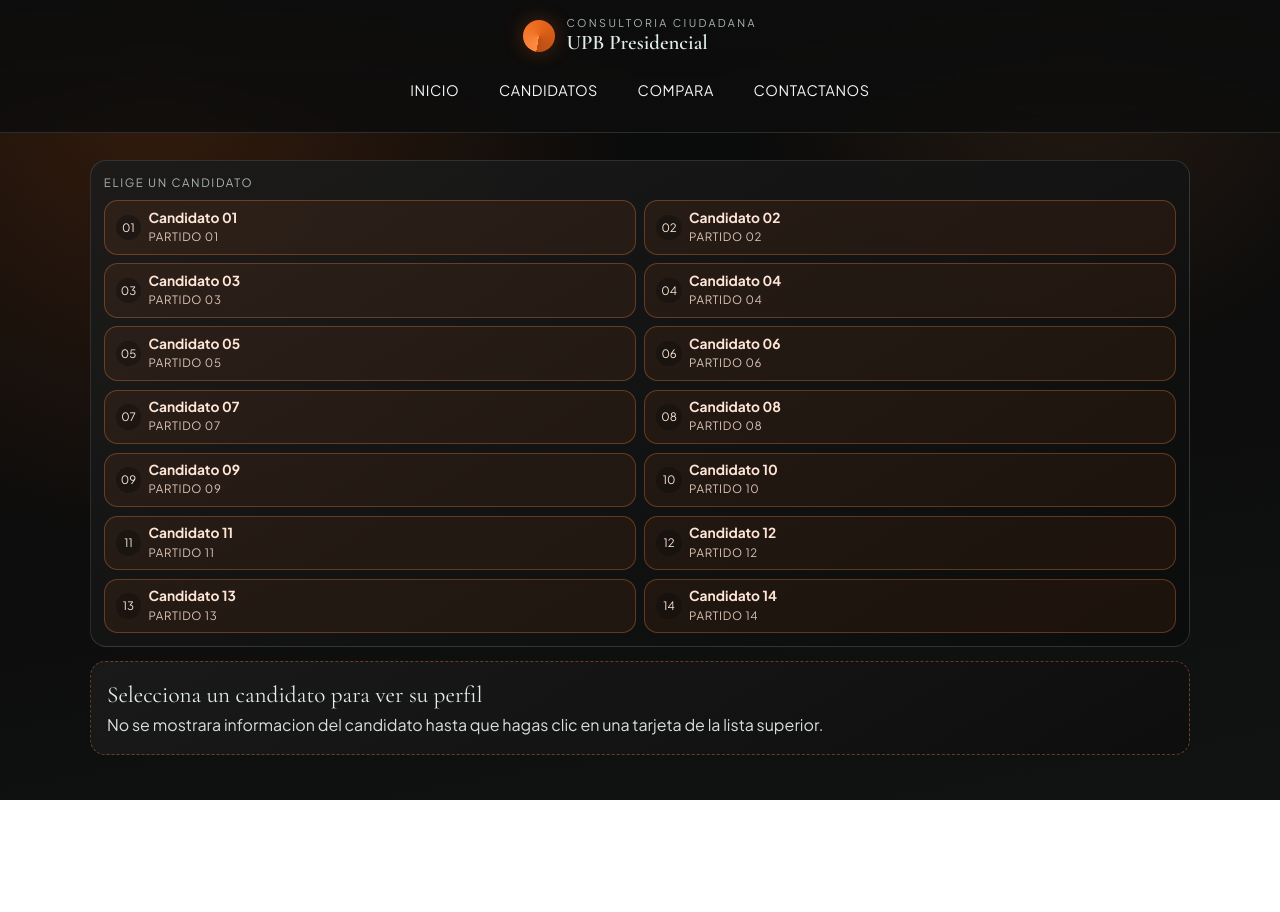
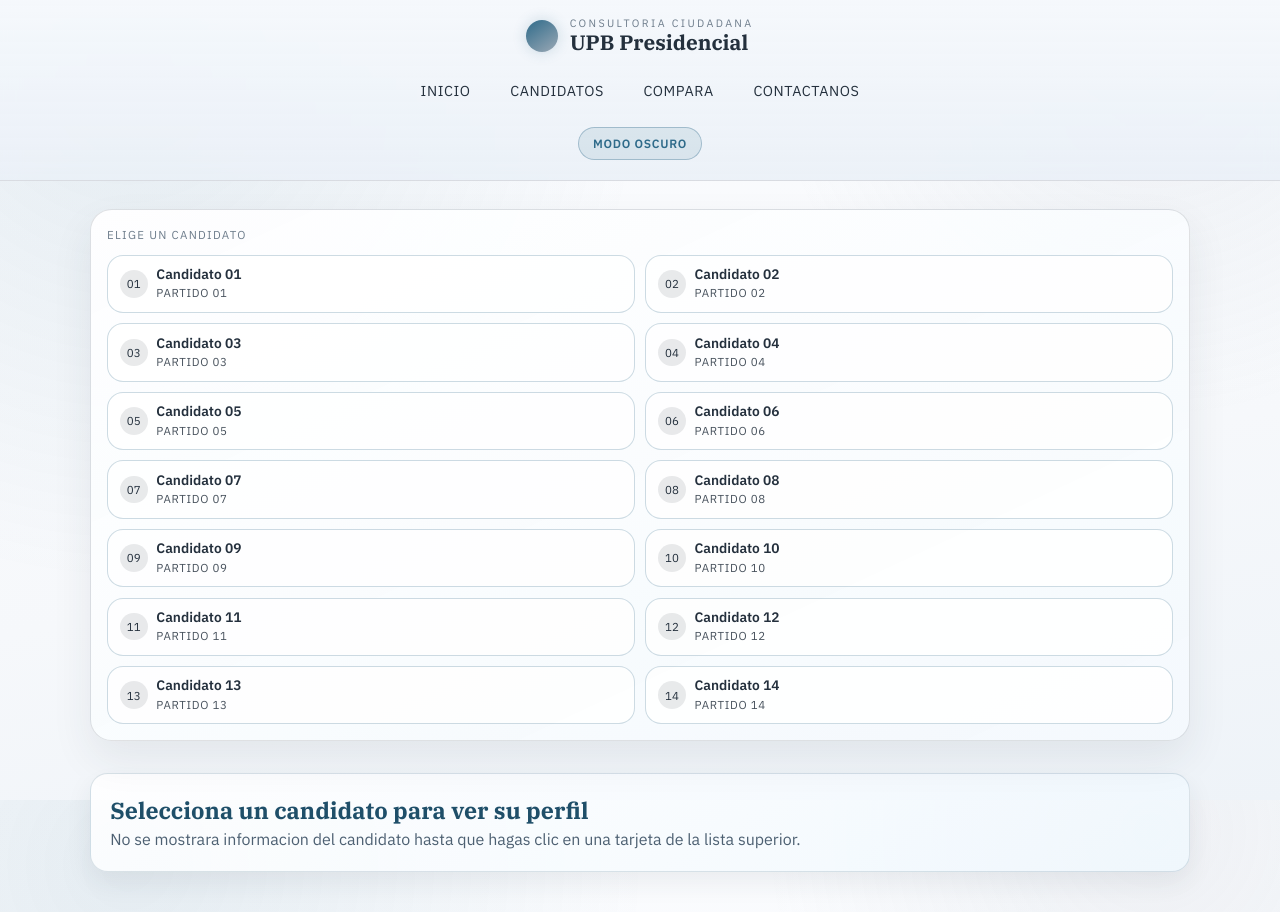
Before and after one commit to mlopezdev/presidencial2026, a Next.js app: page /candidatos in a window 1280 px wide. Before the commit the page ends 800 px from the top, so only its background shows below. Built offline with nearby package versions, Linux system fonts and the light colour scheme.

Commit message:
feat: actualiza identidad visual y tema

```diff
--- a/src/app/globals.css
+++ b/src/app/globals.css
@@ -1,20 +1,22 @@
 @import "tailwindcss";
 
 :root {
-  --carbon-deep: #0d0d0d;
-  --carbon-mid: #1c1c1c;
-  --civic-orange: #e8651a;
-  --orange-soft: #ff8c42;
-  --editorial-ivory: #e0ede8;
-  --text-main: #f3f6f4;
-  --text-muted: #a9b4af;
-  --line-soft: rgba(224, 237, 232, 0.14);
+  --ink: #24303d;
+  --electric: #2f6b8a;
+  --gold: #9aa8b5;
+  --crimson: #5b7f95;
+  --mist: #f6f8fb;
+  --surface: #ffffff;
+  --surface-strong: #ffffff;
+  --text-main: var(--ink);
+  --text-muted: #6e7d8c;
+  --line-soft: rgba(36, 48, 61, 0.14);
 }
 
 @theme inline {
-  --color-background: var(--carbon-deep);
+  --color-background: var(--mist);
   --color-foreground: var(--text-main);
-  --font-sans: var(--font-ui);
+  --font-sans: var(--font-body);
 }
 
 * {
@@ -25,11 +27,12 @@ body {
   margin: 0;
   min-height: 100vh;
   color: var(--text-main);
-  font-family: var(--font-ui), sans-serif;
+  font-family: var(--font-body), sans-serif;
+  font-weight: 400;
   background:
-    radial-gradient(circle at 12% 8%, rgba(232, 101, 26, 0.2) 0%, transparent 36%),
-    radial-gradient(circle at 84% 4%, rgba(255, 140, 66, 0.12) 0%, transparent 26%),
-    linear-gradient(170deg, #080909 0%, var(--carbon-deep) 60%, #111313 100%);
+    radial-gradient(circle at 10% 8%, rgba(47, 107, 138, 0.11) 0%, transparent 38%),
+    radial-gradient(circle at 90% 4%, rgba(154, 168, 181, 0.12) 0%, transparent 28%),
+    linear-gradient(170deg, #fcfdff 0%, var(--mist) 62%, #eef3f8 100%);
 }
 
 a {
@@ -47,7 +50,7 @@ a {
   gap: 1rem;
   padding: 1.1rem 1.2rem 1.3rem;
   border-bottom: 1px solid var(--line-soft);
-  background: linear-gradient(to bottom, rgba(13, 13, 13, 0.97), rgba(13, 13, 13, 0.86));
+  background: linear-gradient(to bottom, rgba(245, 248, 252, 0.97), rgba(234, 240, 247, 0.91));
   backdrop-filter: blur(10px);
 }
 
@@ -61,8 +64,8 @@ a {
   width: 2rem;
   height: 2rem;
   border-radius: 999px;
-  background: conic-gradient(from 190deg, var(--orange-soft), var(--civic-orange), #b84d13);
-  box-shadow: 0 0 20px rgba(232, 101, 26, 0.3);
+  background: linear-gradient(145deg, var(--electric), var(--gold));
+  box-shadow: 0 0 14px rgba(47, 107, 138, 0.22);
 }
 
 .brand-copy {
@@ -79,10 +82,11 @@ a {
 
 .brand-name {
   margin: 0.32rem 0 0;
-  font-family: var(--font-editorial), serif;
+  font-family: var(--font-display), sans-serif;
   font-size: 1.3rem;
-  font-weight: 600;
-  color: var(--editorial-ivory);
+  font-weight: 800;
+  color: var(--ink);
+  text-transform: none;
 }
 
 .main-nav {
@@ -97,6 +101,7 @@ a {
   padding: 0.55rem 0.95rem;
   border-radius: 999px;
   border: 1px solid transparent;
+  color: var(--ink);
   font-size: 0.9rem;
   letter-spacing: 0.04em;
   text-transform: uppercase;
@@ -104,9 +109,29 @@ a {
 }
 
 .main-nav a:hover {
-  border-color: rgba(255, 140, 66, 0.5);
-  background: rgba(232, 101, 26, 0.15);
+  border-color: rgba(47, 107, 138, 0.28);
+  background: rgba(47, 107, 138, 0.09);
+  color: var(--electric);
   transform: translateY(-1px);
+}
+
+.theme-toggle {
+  border-radius: 999px;
+  border: 1px solid rgba(47, 107, 138, 0.34);
+  background: rgba(47, 107, 138, 0.1);
+  color: var(--electric);
+  padding: 0.38rem 0.9rem;
+  font-size: 0.75rem;
+  font-weight: 600;
+  letter-spacing: 0.06em;
+  text-transform: uppercase;
+  cursor: pointer;
+  transition: all 180ms ease;
+}
+
+.theme-toggle:hover {
+  transform: translateY(-1px);
+  background: rgba(47, 107, 138, 0.16);
 }
 
 .site-main {
@@ -129,9 +154,9 @@ a {
   width: min(740px, 100%);
   border-radius: 1.2rem;
   border: 1px solid var(--line-soft);
-  background: linear-gradient(150deg, rgba(28, 28, 28, 0.96), rgba(12, 13, 13, 0.94));
+  background: linear-gradient(150deg, rgba(255, 255, 255, 0.99), rgba(245, 249, 253, 0.96));
   padding: 2rem;
-  box-shadow: 0 24px 60px rgba(0, 0, 0, 0.36);
+  box-shadow: 0 24px 60px rgba(13, 13, 20, 0.1);
   animation: rise-in 420ms ease-out both;
 }
 
@@ -139,22 +164,24 @@ a {
   margin: 0 0 0.65rem;
   font-size: 0.72rem;
   letter-spacing: 0.22em;
-  color: var(--orange-soft);
+  color: var(--electric);
   text-transform: uppercase;
 }
 
 .home-card h2,
 .placeholder-card h2 {
   margin: 0;
-  color: var(--editorial-ivory);
-  font-family: var(--font-editorial), serif;
+  color: #1f4f69;
+  font-family: var(--font-display), serif;
   font-size: clamp(1.8rem, 3vw, 2.5rem);
+  font-weight: 700;
+  text-transform: none;
 }
 
 .home-card p,
 .placeholder-card p {
   margin: 1rem 0 0;
-  color: #cfd8d4;
+  color: #516272;
   font-size: 1.07rem;
   line-height: 1.6;
 }
@@ -163,11 +190,11 @@ a {
   display: inline-flex;
   margin-top: 1.25rem;
   border-radius: 999px;
-  background: linear-gradient(160deg, var(--orange-soft), var(--civic-orange));
+  background: linear-gradient(150deg, var(--electric), var(--crimson));
   padding: 0.62rem 1.3rem;
-  color: #1c1008;
+  color: #f7f5ef;
   font-weight: 700;
-  box-shadow: 0 8px 24px rgba(232, 101, 26, 0.35);
+  box-shadow: 0 8px 24px rgba(47, 107, 138, 0.28);
   transition: transform 180ms ease;
 }
 
@@ -176,15 +203,19 @@ a {
 }
 
 .candidate-page {
+  display: grid;
+  gap: 1rem;
   animation: rise-in 420ms ease-out both;
 }
 
 .candidate-selector {
-  margin-bottom: 0.9rem;
+  margin-bottom: 0.2rem;
   border: 1px solid var(--line-soft);
-  border-radius: 1rem;
-  background: linear-gradient(150deg, rgba(28, 28, 28, 0.94), rgba(11, 12, 12, 0.94));
-  padding: 0.8rem;
+  border-radius: 1.35rem;
+  background: linear-gradient(155deg, rgba(255, 255, 255, 0.92), rgba(244, 249, 253, 0.9));
+  padding: 1rem;
+  backdrop-filter: blur(16px);
+  box-shadow: 0 18px 42px rgba(36, 48, 61, 0.08);
 }
 
 .selector-head {
@@ -192,23 +223,23 @@ a {
   align-items: center;
   justify-content: space-between;
   gap: 0.6rem;
-  margin-bottom: 0.55rem;
+  margin-bottom: 0.75rem;
 }
 
 .selector-label {
   margin: 0;
   text-transform: uppercase;
-  letter-spacing: 0.14em;
+  letter-spacing: 0.11em;
   color: var(--text-muted);
   font-size: 0.72rem;
 }
 
 .selector-reset {
   border-radius: 999px;
-  border: 1px solid rgba(255, 140, 66, 0.45);
-  background: rgba(232, 101, 26, 0.12);
-  color: #f7c7aa;
-  padding: 0.33rem 0.68rem;
+  border: 1px solid rgba(47, 107, 138, 0.28);
+  background: rgba(47, 107, 138, 0.08);
+  color: var(--electric);
+  padding: 0.42rem 0.82rem;
   font-size: 0.74rem;
   text-transform: uppercase;
   letter-spacing: 0.06em;
@@ -218,19 +249,19 @@ a {
 .selector-list {
   display: grid;
   grid-template-columns: repeat(2, minmax(0, 1fr));
-  gap: 0.55rem;
+  gap: 0.65rem;
 }
 
 .picker-chip {
   display: grid;
   grid-template-columns: auto 1fr;
   align-items: center;
-  gap: 0.45rem;
-  border: 1px solid rgba(255, 140, 66, 0.3);
-  border-radius: 0.85rem;
-  background: rgba(232, 101, 26, 0.08);
-  color: #fee5d6;
-  padding: 0.52rem 0.68rem;
+  gap: 0.55rem;
+  border: 1px solid rgba(47, 107, 138, 0.24);
+  border-radius: 1rem;
+  background: rgba(255, 255, 255, 0.84);
+  color: var(--ink);
+  padding: 0.64rem 0.75rem;
   font-size: 0.82rem;
   transition: all 180ms ease;
   cursor: pointer;
@@ -239,26 +270,28 @@ a {
 }
 
 .picker-chip:hover {
-  transform: translateY(-1px);
-  background: rgba(232, 101, 26, 0.2);
+  transform: translateY(-2px);
+  border-color: rgba(47, 107, 138, 0.38);
+  background: rgba(255, 255, 255, 0.96);
+  box-shadow: 0 10px 22px rgba(47, 107, 138, 0.12);
 }
 
 .picker-chip.is-picked {
-  border-color: rgba(255, 140, 66, 0.95);
-  background: linear-gradient(160deg, var(--orange-soft), var(--civic-orange));
-  color: #261107;
+  border-color: rgba(47, 107, 138, 0.9);
+  background: linear-gradient(160deg, rgba(47, 107, 138, 0.95), rgba(91, 127, 149, 0.92));
+  color: #f7fbff;
   font-weight: 700;
-  box-shadow: 0 6px 18px rgba(232, 101, 26, 0.3);
+  box-shadow: 0 10px 24px rgba(47, 107, 138, 0.24);
 }
 
 .chip-number {
   display: inline-flex;
   align-items: center;
   justify-content: center;
-  width: 1.6rem;
-  height: 1.6rem;
+  width: 1.72rem;
+  height: 1.72rem;
   border-radius: 999px;
-  background: rgba(13, 13, 13, 0.4);
+  background: rgba(36, 48, 61, 0.1);
   font-size: 0.72rem;
 }
 
@@ -282,87 +315,109 @@ a {
 
 .profile-shell {
   border: 1px solid var(--line-soft);
-  border-radius: 1.2rem;
+  border-radius: 1.5rem;
   overflow: hidden;
-  background: linear-gradient(160deg, #131414 0%, #0d0d0d 100%);
-  box-shadow: 0 24px 56px rgba(0, 0, 0, 0.42);
+  background: linear-gradient(165deg, #ffffff 0%, #f3f8fc 100%);
+  box-shadow: 0 28px 64px rgba(13, 13, 20, 0.12);
 }
 
 .party-banner {
-  min-height: 220px;
-  padding: 1.2rem;
+  position: relative;
+  min-height: 180px;
+  padding: 1.1rem;
   background:
-    linear-gradient(145deg, rgba(255, 140, 66, 0.4), rgba(232, 101, 26, 0.18)),
-    repeating-linear-gradient(-40deg, rgba(224, 237, 232, 0.08) 0 12px, transparent 12px 24px),
-    #1f130d;
+    linear-gradient(140deg, rgba(61, 132, 167, 0.85), rgba(103, 149, 176, 0.7)),
+    linear-gradient(10deg, rgba(15, 44, 63, 0.25), rgba(15, 44, 63, 0));
   display: flex;
   align-items: flex-start;
 }
 
+.party-banner::after {
+  content: "";
+  position: absolute;
+  right: -70px;
+  top: -56px;
+  width: 200px;
+  height: 200px;
+  border-radius: 999px;
+  background: radial-gradient(circle, rgba(255, 255, 255, 0.38), rgba(255, 255, 255, 0));
+}
+
 .party-pill {
+  position: relative;
+  z-index: 1;
   border-radius: 999px;
-  border: 1px solid rgba(224, 237, 232, 0.35);
-  background: rgba(13, 13, 13, 0.6);
-  padding: 0.4rem 0.8rem;
+  border: 1px solid rgba(255, 255, 255, 0.5);
+  background: rgba(15, 44, 63, 0.28);
+  padding: 0.42rem 0.84rem;
   font-size: 0.76rem;
-  letter-spacing: 0.13em;
+  letter-spacing: 0.11em;
+  color: #eff8ff;
   text-transform: uppercase;
 }
 
 .candidate-head {
   display: flex;
   align-items: end;
-  gap: 1.2rem;
-  padding: 0 1.3rem 1.3rem;
-  transform: translateY(-44px);
-  margin-bottom: -44px;
+  gap: 1rem;
+  padding: 0 1.3rem 1.15rem;
+  transform: translateY(-30px);
+  margin-bottom: -30px;
 }
 
 .candidate-avatar {
-  width: 122px;
-  height: 122px;
+  width: 112px;
+  height: 112px;
   flex: 0 0 auto;
   border-radius: 999px;
-  border: 4px solid #111;
+  border: 4px solid #ffffff;
   background:
-    radial-gradient(circle at 30% 20%, rgba(255, 140, 66, 0.8), rgba(232, 101, 26, 0.42) 48%, #1e1e1e 80%),
-    #111;
+    radial-gradient(circle at 28% 20%, rgba(196, 220, 237, 0.92), rgba(86, 133, 161, 0.5) 48%, #3b6782 80%),
+    #30576f;
+  box-shadow: 0 16px 32px rgba(40, 86, 111, 0.25);
 }
 
 .candidate-meta h2 {
   margin: 0;
-  font-family: var(--font-editorial), serif;
-  font-size: clamp(1.9rem, 4vw, 2.7rem);
+  font-family: var(--font-display), serif;
+  font-size: clamp(1.7rem, 4vw, 2.45rem);
   line-height: 1;
-  color: var(--editorial-ivory);
+  color: var(--ink);
+  font-weight: 700;
+  text-transform: none;
 }
 
 .candidate-meta p {
-  margin: 0.55rem 0 0;
+  margin: 0.48rem 0 0;
   color: var(--text-muted);
-  text-transform: uppercase;
-  letter-spacing: 0.08em;
-  font-size: 0.78rem;
+  text-transform: none;
+  letter-spacing: 0.02em;
+  font-size: 0.86rem;
 }
 
 .candidate-nav {
-  display: grid;
-  grid-template-columns: repeat(5, minmax(0, 1fr));
-  gap: 0.5rem;
-  padding: 0 1.1rem 1rem;
+  display: flex;
+  flex-wrap: wrap;
+  gap: 0.45rem;
+  margin: 0 1.1rem 1rem;
+  padding: 0.42rem;
+  border: 1px solid rgba(47, 107, 138, 0.16);
+  border-radius: 1rem;
+  background: rgba(47, 107, 138, 0.06);
 }
 
 .candidate-nav a,
 .candidate-nav button {
   text-align: center;
-  border-radius: 0.75rem;
-  border: 1px solid rgba(255, 140, 66, 0.33);
-  background: rgba(255, 140, 66, 0.08);
-  padding: 0.62rem 0.4rem;
-  color: #fee5d6;
-  font-size: 0.78rem;
-  text-transform: uppercase;
-  letter-spacing: 0.05em;
+  flex: 1 1 130px;
+  border-radius: 999px;
+  border: 1px solid rgba(47, 107, 138, 0.24);
+  background: rgba(255, 255, 255, 0.75);
+  padding: 0.58rem 0.66rem;
+  color: var(--ink);
+  font-size: 0.8rem;
+  text-transform: none;
+  letter-spacing: 0.01em;
   transition: all 180ms ease;
   font-family: inherit;
   cursor: pointer;
@@ -370,35 +425,38 @@ a {
 
 .candidate-nav a:hover,
 .candidate-nav button:hover {
-  background: rgba(232, 101, 26, 0.2);
+  background: rgba(255, 255, 255, 0.98);
+  border-color: rgba(47, 107, 138, 0.42);
   transform: translateY(-2px);
 }
 
 .candidate-nav .is-active {
-  background: linear-gradient(160deg, var(--orange-soft), var(--civic-orange));
-  color: #251209;
+  background: linear-gradient(160deg, rgba(47, 107, 138, 0.96), rgba(91, 127, 149, 0.92));
+  color: #f4fbff;
   font-weight: 700;
-  border-color: rgba(255, 140, 66, 0.95);
-  box-shadow: 0 8px 24px rgba(232, 101, 26, 0.28);
+  border-color: rgba(47, 107, 138, 0.9);
+  box-shadow: 0 10px 24px rgba(47, 107, 138, 0.2);
 }
 
 .candidate-content {
   display: grid;
-  gap: 0.9rem;
-  padding: 0 1.1rem 1.3rem;
+  gap: 1rem;
+  padding: 0 1.1rem 1.2rem;
 }
 
 .candidate-panel {
-  border-radius: 0.95rem;
+  border-radius: 1.1rem;
   border: 1px solid var(--line-soft);
-  background: linear-gradient(150deg, rgba(28, 28, 28, 0.88), rgba(14, 14, 14, 0.92));
-  padding: 1rem;
+  background: linear-gradient(150deg, rgba(255, 255, 255, 0.95), rgba(245, 250, 254, 0.95));
+  padding: 1.15rem 1.2rem;
   scroll-margin-top: 170px;
+  box-shadow: 0 10px 26px rgba(36, 48, 61, 0.08);
 }
 
 .panel-placeholder {
-  border-style: dashed;
-  border-color: rgba(255, 140, 66, 0.35);
+  border-style: solid;
+  border-color: rgba(91, 127, 149, 0.22);
+  background: linear-gradient(150deg, rgba(255, 255, 255, 0.88), rgba(239, 247, 253, 0.88));
 }
 
 .choose-candidate {
@@ -407,14 +465,16 @@ a {
 
 .candidate-panel h3 {
   margin: 0;
-  color: var(--editorial-ivory);
-  font-family: var(--font-editorial), serif;
+  color: #1f4f69;
+  font-family: var(--font-display), serif;
   font-size: 1.45rem;
+  font-weight: 700;
+  text-transform: none;
 }
 
 .candidate-panel p,
 .candidate-panel li {
-  color: #d7dfdb;
+  color: #4d6072;
   line-height: 1.55;
 }
 
@@ -437,7 +497,7 @@ a {
   top: 0;
   bottom: 0;
   width: 2px;
-  background: linear-gradient(var(--orange-soft), rgba(255, 140, 66, 0));
+  background: linear-gradient(var(--electric), rgba(47, 107, 138, 0));
 }
 
 .timeline li {
@@ -453,7 +513,7 @@ a {
   width: 0.52rem;
   height: 0.52rem;
   border-radius: 999px;
-  background: var(--civic-orange);
+  background: var(--gold);
 }
 
 .position-grid {
@@ -464,15 +524,15 @@ a {
 }
 
 .position-item {
-  border: 1px solid rgba(224, 237, 232, 0.16);
-  border-radius: 0.75rem;
-  padding: 0.7rem;
-  background: rgba(12, 13, 13, 0.7);
+  border: 1px solid rgba(36, 48, 61, 0.12);
+  border-radius: 0.95rem;
+  padding: 0.8rem;
+  background: rgba(255, 255, 255, 0.9);
 }
 
 .position-item h4 {
   margin: 0;
-  color: var(--orange-soft);
+  color: var(--gold);
   font-size: 0.9rem;
   text-transform: uppercase;
   letter-spacing: 0.08em;
@@ -488,16 +548,16 @@ a {
   align-items: center;
   gap: 0.45rem;
   margin-top: 0.85rem;
-  border-radius: 0.8rem;
-  border: 1px solid rgba(255, 140, 66, 0.5);
-  background: rgba(232, 101, 26, 0.14);
-  padding: 0.55rem 0.8rem;
+  border-radius: 999px;
+  border: 1px solid rgba(47, 107, 138, 0.42);
+  background: rgba(47, 107, 138, 0.1);
+  padding: 0.58rem 0.9rem;
   font-size: 0.93rem;
   transition: all 180ms ease;
 }
 
 .plan-link:hover {
-  background: rgba(232, 101, 26, 0.25);
+  background: rgba(91, 127, 149, 0.18);
   transform: translateY(-1px);
 }
 
@@ -512,13 +572,129 @@ a {
   }
 }
 
+[data-theme="dark"] {
+  --mist: #102030;
+  --surface: #173043;
+  --surface-strong: #1f3a4e;
+  --text-main: #e6f0f8;
+  --text-muted: #aec2d3;
+  --line-soft: rgba(230, 240, 248, 0.17);
+}
+
+[data-theme="dark"] body {
+  background:
+    radial-gradient(circle at 10% 8%, rgba(47, 107, 138, 0.3) 0%, transparent 38%),
+    radial-gradient(circle at 90% 4%, rgba(154, 168, 181, 0.14) 0%, transparent 28%),
+    linear-gradient(170deg, #0a1a27 0%, #102030 60%, #122535 100%);
+}
+
+[data-theme="dark"] .site-header {
+  background: linear-gradient(to bottom, rgba(18, 46, 65, 0.96), rgba(15, 36, 52, 0.9));
+}
+
+[data-theme="dark"] .brand-name,
+[data-theme="dark"] .main-nav a,
+[data-theme="dark"] .candidate-meta h2,
+[data-theme="dark"] .candidate-panel h3 {
+  color: var(--text-main);
+}
+
+[data-theme="dark"] .main-nav a:hover {
+  border-color: rgba(154, 168, 181, 0.5);
+  background: rgba(154, 168, 181, 0.2);
+}
+
+[data-theme="dark"] .theme-toggle {
+  border-color: rgba(154, 168, 181, 0.48);
+  background: rgba(154, 168, 181, 0.18);
+  color: var(--text-main);
+}
+
+[data-theme="dark"] .theme-toggle:hover {
+  background: rgba(154, 168, 181, 0.28);
+}
+
+[data-theme="dark"] .home-card,
+[data-theme="dark"] .placeholder-card,
+[data-theme="dark"] .candidate-selector,
+[data-theme="dark"] .profile-shell,
+[data-theme="dark"] .candidate-panel {
+  border-color: var(--line-soft);
+  box-shadow: 0 24px 60px rgba(0, 0, 0, 0.35);
+}
+
+[data-theme="dark"] .home-card,
+[data-theme="dark"] .placeholder-card {
+  background: linear-gradient(150deg, rgba(21, 52, 73, 0.96), rgba(16, 37, 53, 0.94));
+}
+
+[data-theme="dark"] .home-card p,
+[data-theme="dark"] .placeholder-card p,
+[data-theme="dark"] .candidate-panel p,
+[data-theme="dark"] .candidate-panel li,
+[data-theme="dark"] .position-item p {
+  color: #d4d8eb;
+}
+
+[data-theme="dark"] .candidate-selector,
+[data-theme="dark"] .candidate-panel,
+[data-theme="dark"] .profile-shell {
+  background: linear-gradient(150deg, rgba(20, 48, 68, 0.96), rgba(15, 34, 49, 0.94));
+}
+
+[data-theme="dark"] .candidate-nav {
+  border-color: rgba(154, 168, 181, 0.28);
+  background: rgba(154, 168, 181, 0.08);
+}
+
+[data-theme="dark"] .picker-chip,
+[data-theme="dark"] .candidate-nav a,
+[data-theme="dark"] .candidate-nav button,
+[data-theme="dark"] .plan-link,
+[data-theme="dark"] .selector-reset {
+  color: var(--text-main);
+  border-color: rgba(154, 168, 181, 0.44);
+  background: rgba(154, 168, 181, 0.16);
+}
+
+[data-theme="dark"] .picker-chip:hover,
+[data-theme="dark"] .candidate-nav a:hover,
+[data-theme="dark"] .candidate-nav button:hover,
+[data-theme="dark"] .plan-link:hover,
+[data-theme="dark"] .selector-reset:hover {
+  background: rgba(154, 168, 181, 0.26);
+}
+
+[data-theme="dark"] .position-item {
+  border-color: rgba(236, 238, 248, 0.16);
+  background: rgba(255, 255, 255, 0.04);
+}
+
+[data-theme="dark"] .chip-number {
+  background: rgba(255, 255, 255, 0.12);
+}
+
+[data-theme="dark"] .candidate-avatar {
+  border-color: #f0eee9;
+}
+
+[data-theme="dark"] .party-banner {
+  background:
+    linear-gradient(140deg, rgba(40, 96, 124, 0.86), rgba(66, 111, 136, 0.74)),
+    linear-gradient(10deg, rgba(8, 22, 31, 0.4), rgba(8, 22, 31, 0));
+}
+
+[data-theme="dark"] .party-pill {
+  background: rgba(7, 22, 32, 0.34);
+}
+
+[data-theme="dark"] .panel-placeholder {
+  border-color: rgba(174, 194, 211, 0.24);
+}
+
 @media (max-width: 960px) {
   .selector-list {
     grid-template-columns: 1fr;
-  }
-
-  .candidate-nav {
-    grid-template-columns: repeat(2, minmax(0, 1fr));
   }
 
   .position-grid {
@@ -542,10 +718,6 @@ a {
     height: 108px;
   }
 
-  .candidate-nav {
-    grid-template-columns: 1fr;
-  }
-
   .home-card,
   .placeholder-card {
     padding: 1.45rem;
--- a/src/app/layout.tsx
+++ b/src/app/layout.tsx
@@ -1,17 +1,19 @@
 import type { Metadata } from "next";
 import Link from "next/link";
-import { Cormorant_Garamond, Plus_Jakarta_Sans } from "next/font/google";
+import { IBM_Plex_Sans, IBM_Plex_Serif } from "next/font/google";
 import "./globals.css";
+import ThemeToggle from "./theme-toggle";
 
-const editorial = Cormorant_Garamond({
-  variable: "--font-editorial",
+const display = IBM_Plex_Serif({
+  variable: "--font-display",
   subsets: ["latin"],
-  weight: ["400", "600", "700"],
+  weight: ["600", "700"],
 });
 
-const uiSans = Plus_Jakarta_Sans({
-  variable: "--font-ui",
+const bodySans = IBM_Plex_Sans({
+  variable: "--font-body",
   subsets: ["latin"],
+  weight: ["400", "500", "600"],
 });
 
 export const metadata: Metadata = {
@@ -27,7 +29,7 @@ export default function RootLayout({
   return (
     <html
       lang="en"
-      className={`${editorial.variable} ${uiSans.variable} h-full antialiased`}
+      className={`${display.variable} ${bodySans.variable} h-full antialiased`}
     >
       <body className="min-h-full flex flex-col">
         <header className="site-header">
@@ -45,6 +47,8 @@ export default function RootLayout({
             <Link href="/compara">Compara</Link>
             <Link href="/contactanos">Contactanos</Link>
           </nav>
+
+          <ThemeToggle />
         </header>
 
         <main className="site-main">{children}</main>
--- /dev/null
+++ b/src/app/theme-toggle.tsx
@@ -0,0 +1,39 @@
+"use client";
+
+import { useEffect, useState } from "react";
+
+type ThemeMode = "light" | "dark";
+
+const STORAGE_KEY = "upb-theme-mode";
+
+function applyTheme(mode: ThemeMode) {
+  document.documentElement.setAttribute("data-theme", mode);
+}
+
+export default function ThemeToggle() {
+  const [mode, setMode] = useState<ThemeMode>("light");
+
+  useEffect(() => {
+    const stored = window.localStorage.getItem(STORAGE_KEY);
+    if (stored === "light" || stored === "dark") {
+      setMode(stored);
+      applyTheme(stored);
+      return;
+    }
+
+    applyTheme("light");
+  }, []);
+
+  const toggleMode = () => {
+    const nextMode: ThemeMode = mode === "light" ? "dark" : "light";
+    setMode(nextMode);
+    applyTheme(nextMode);
+    window.localStorage.setItem(STORAGE_KEY, nextMode);
+  };
+
+  return (
+    <button type="button" className="theme-toggle" onClick={toggleMode}>
+      {mode === "light" ? "Modo oscuro" : "Modo claro"}
+    </button>
+  );
+}
```
Also changed, not shown: 1 other file (tests, documents, lock files or other folders).
